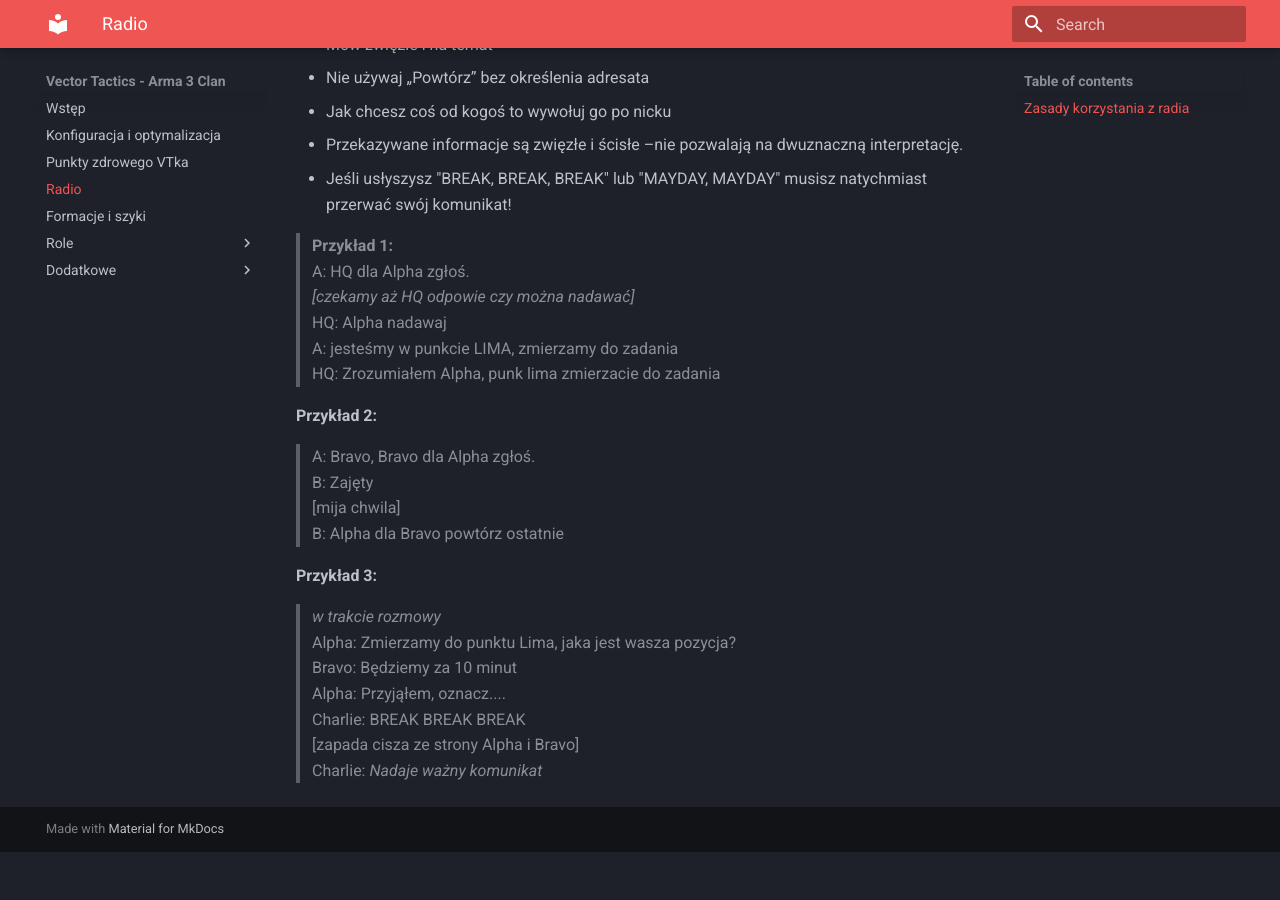
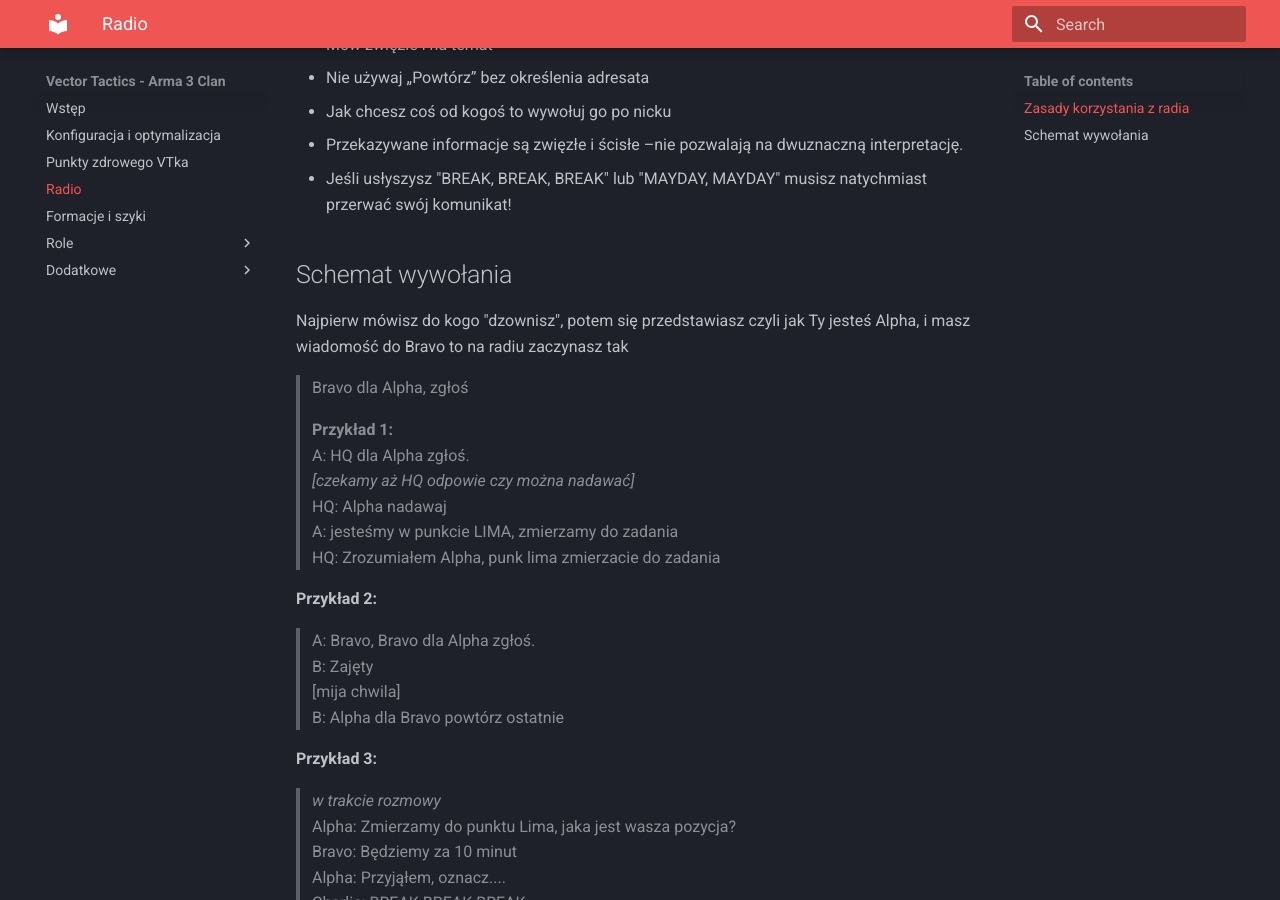
Before and after one commit to aquiceeo/vt-manual, an MkDocs documentation site: the page built from docs/radio.md, in a window 1280 px wide and 900 px high, scrolled down 367 px. Built offline with MkDocs 1.6.1 and Material for MkDocs 9.7.7, drawn with Linux system fonts in a browser that asks for light colours; before the commit the page ends 1219 px from its top, so only the background shows below that.

Commit message:
FIX, radio kolejność wywołań

```diff
--- a/docs/radio.md
+++ b/docs/radio.md
@@ -1,5 +1,7 @@
 # Radio
+
 ## Zasady korzystania z radia
+
 - Przemyśl co chcesz powiedzieć
 - Słuchaj zanim coś powiesz
 - Krótki treściwy komunikat w prostym języku
@@ -10,6 +12,14 @@
 - Jak chcesz coś od kogoś to wywołuj go po nicku
 - Przekazywane informacje są zwięzłe i ścisłe –nie pozwalają na dwuznaczną interpretację.
 - Jeśli usłyszysz "BREAK, BREAK, BREAK" lub "MAYDAY, MAYDAY" musisz natychmiast przerwać swój komunikat!
+
+## Schemat wywołania
+
+Najpierw mówisz do kogo "dzownisz", potem się przedstawiasz
+czyli jak Ty jesteś Alpha, i masz wiadomość do Bravo
+to na radiu zaczynasz tak
+
+> Bravo dla Alpha, zgłoś
 
 > **Przykład 1:**
 > A: HQ dla Alpha zgłoś.
```
